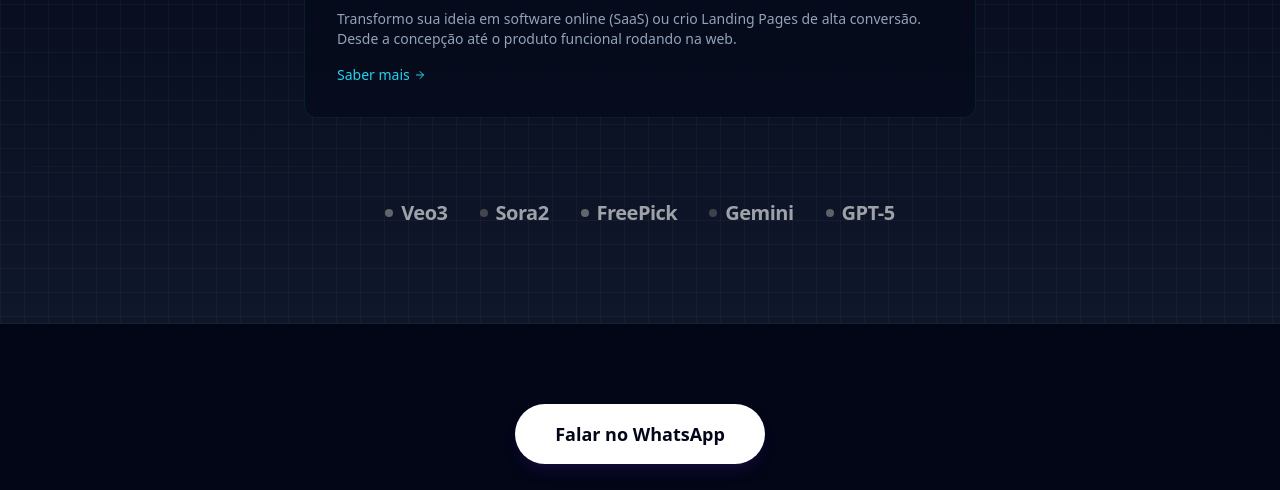
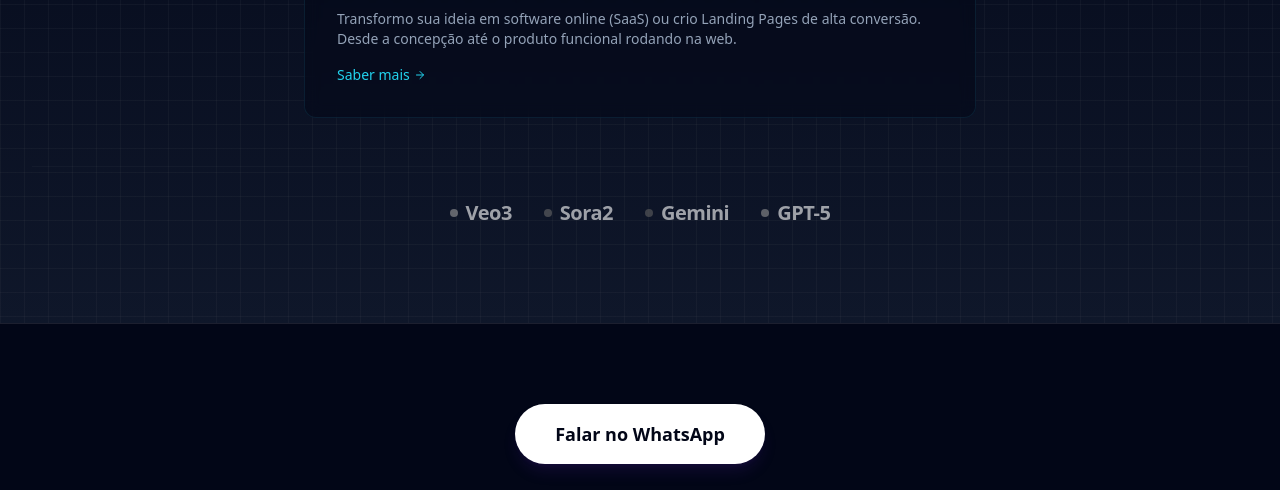
Before and after one commit to danielgomes2025/DanielGomesReel, a plain HTML site: page index.html in a window 1280 px wide. Shown: the part 3480-3970 px from the top of the page. Drawn offline with nearby package versions, Linux system fonts and the light colour scheme.

Commit message:
Remove FreePick from AI Tech Stack Bar

```diff
--- a/index.html
+++ b/index.html
@@ -319,7 +319,6 @@
             <div class="mt-12 pt-8 border-t border-white/5 flex flex-wrap justify-center gap-8 opacity-60 grayscale hover:grayscale-0 transition-all duration-500">
                  <span class="text-xl font-bold tracking-tight flex items-center gap-2 text-white"><div class="w-2 h-2 bg-green-500 rounded-full"></div>Veo3</span>
                  <span class="text-xl font-bold tracking-tight flex items-center gap-2 text-white"><div class="w-2 h-2 bg-red-500 rounded-full"></div>Sora2</span>
-                 <span class="text-xl font-bold tracking-tight flex items-center gap-2 text-white"><div class="w-2 h-2 bg-blue-400 rounded-full"></div>FreePick</span>
                  <span class="text-xl font-bold tracking-tight flex items-center gap-2 text-white"><div class="w-2 h-2 bg-blue-600 rounded-full"></div>Gemini</span>
                  <span class="text-xl font-bold tracking-tight flex items-center gap-2 text-white"><div class="w-2 h-2 bg-teal-500 rounded-full"></div>GPT-5</span>
             </div>
```
